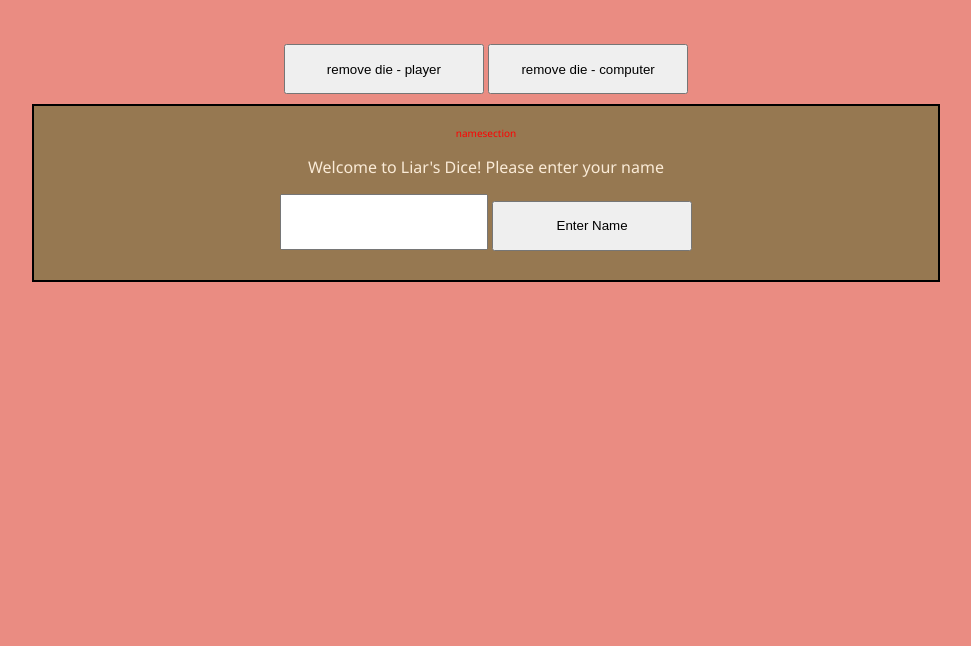
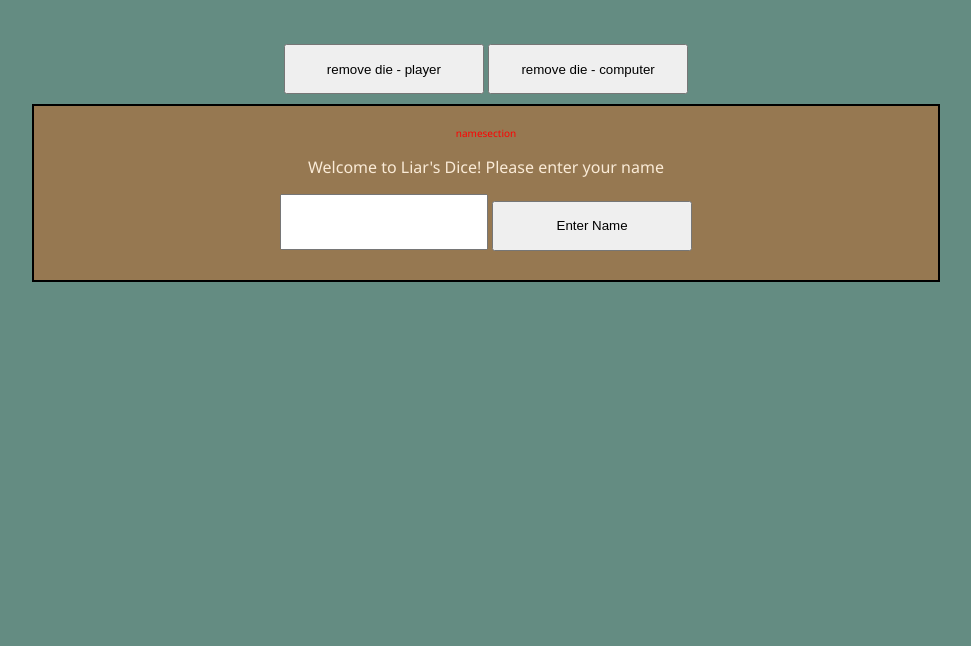
Before and after one commit to davidhuckfield/Liars_Dice, a plain HTML site: page index.html in a window 1280 px wide. Shown: the part 154-800 px from the top of the page, without its empty margins (154-1125 px from the left). Drawn offline with Linux system fonts and the light colour scheme.

Commit message:
Update style.css

```diff
--- a/style.css
+++ b/style.css
@@ -3,7 +3,7 @@
     src: url(RewardPersonalUseRegular-qZAl5.ttf);
     }
 body {
-    background-color:rgb(234, 140, 130);
+    background-color:rgb(100, 140, 130);
     text-align:center;
     font-family:'Segoe UI', Tahoma, Geneva, Verdana, sans-serif;
 }
```
